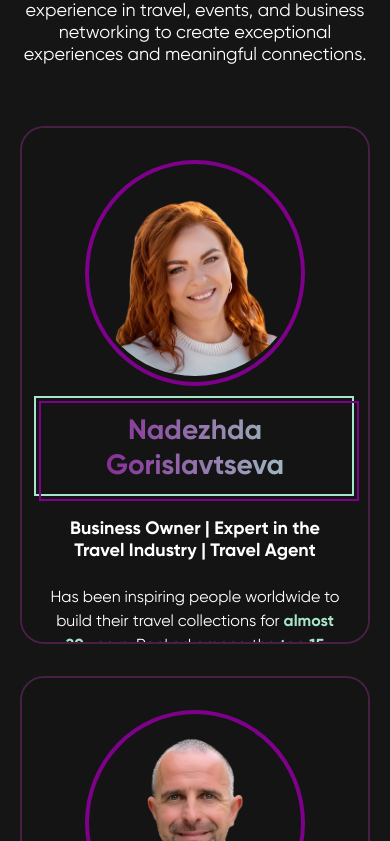
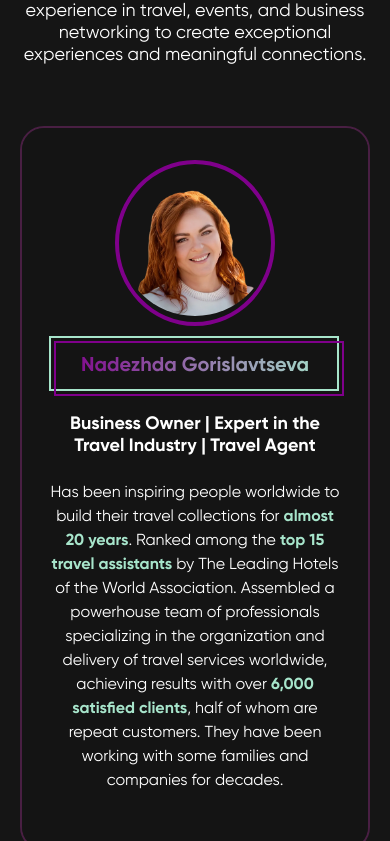
Before and after one commit to zalimt/memorymakers, a React (Create React App) app: page / in a window 390 px wide. Shown: the part 2643-3484 px from the top of the page. Built offline with nearby package versions, Linux system fonts and the light colour scheme; a small style sheet from the web is missing; a web font is replaced by a local one.

Commit message:
24JUN25 Mob Founders

```diff
--- a/src/FoundersSection.scss
+++ b/src/FoundersSection.scss
@@ -47,6 +47,7 @@
       align-items: center;
       position: relative;
       overflow: hidden;
+      min-height: fit-content;
 
       @media (max-width: 768px) {
         padding: 32px 24px;
@@ -70,8 +71,8 @@
         z-index: 1;
 
         @media (max-width: 768px) {
-          width: 220px;
-          height: 220px;
+          width: 160px;
+          height: 160px;
         }
 
         &-container {
@@ -103,7 +104,7 @@
         max-width: fit-content;
 
         @media (max-width: 768px) {
-          font-size: 28px;
+          font-size: 20px;
           margin: 24px 0;
         }
 
```
